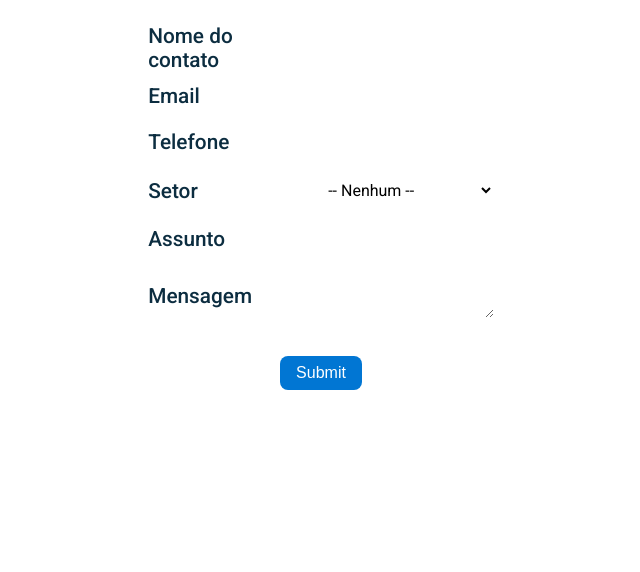
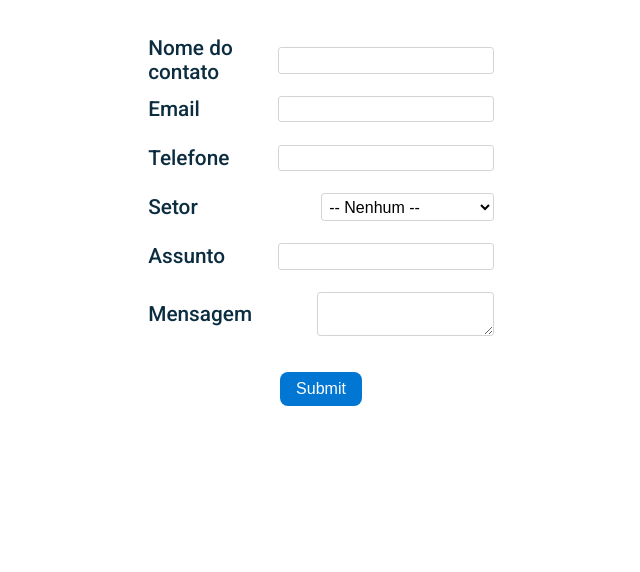
Before and after one commit to amiola/suporte-ES, a plain HTML site: page index.html in a window 1280 px wide. Shown: the part 244-816 px from the top of the page, without its empty margins (319-959 px from the left). Drawn offline with Linux system fonts and the light colour scheme.

Commit message:
opacidade

```diff
--- a/index.html
+++ b/index.html
@@ -22,7 +22,7 @@
       <div class="img">
         <img src="./img/LogoDreamXP.png" alt="">
       </div>
-      <h1>FALE CONOSCO</h1>
+      <h1>Fale Conosco</h1>
     </div>
       <input type="hidden" name="orgid" value="00DDC0000008vIr" />
       <input type="hidden" name="retURL" value="https://suporte-es.netlify.app/caso-criado/" />
--- a/style.css
+++ b/style.css
@@ -12,12 +12,11 @@ body{
 
 form, .texto{
     width: 40%;
-    background: rgba(255, 255, 255, 0.65);
+    background: rgba(255, 255, 255, 0.9);
     border-radius: 1.5rem;
 }
 .head, .head2{
     width: 100%;
-
     border-radius: 1.5rem 1.5rem 0  0;
     display: flex;
     flex-direction: row;
@@ -42,25 +41,16 @@ h1{
     flex: 3 1 10rem;
     margin-left: -4rem;
 }
-input{
+input, textarea, select{
     padding: 0.2rem;
     margin: 0.7rem 0;
     font-size: 1rem;
     background: rgba(255, 255, 255, 0.8);
-    border: none;
+    border: 1px solid lightgray;
     border-radius: 0.2rem;
     flex: 1 1 50%;
 }
-textarea, select{
-    padding: 0.2rem;
-    margin: 0.7rem 0;
-    background: rgba(255, 255, 255, 0.8);
-    border: none;
-    border-radius: 0.2rem;
-    flex: 1 1 50%;
-    font-size: 1rem;
-    font-family: 'Roboto', sans-serif;
-}
+
 .campos{
     padding: 2rem 5rem;
 }
@@ -87,7 +77,7 @@ label{
 
 .submit{
     text-align: center;
-    margin: 1rem 0;
+    margin-top: 1.5rem;
 }
 
 input[type='submit']{
@@ -96,7 +86,7 @@ input[type='submit']{
     border-radius: 0.5rem;
     color: white;
     padding: 0.5rem 1rem;
-
+    margin: 0;
 }
 
 input[type='submit']:hover{
@@ -119,5 +109,5 @@ p{
 }
 
 .agrad{
-    background: rgba(255, 255, 255, 0.85);
+    background: rgba(255, 255, 255, 0.9);
 }
```
Also changed, not shown: caso-criado/index.html (+1 -1 lines).
